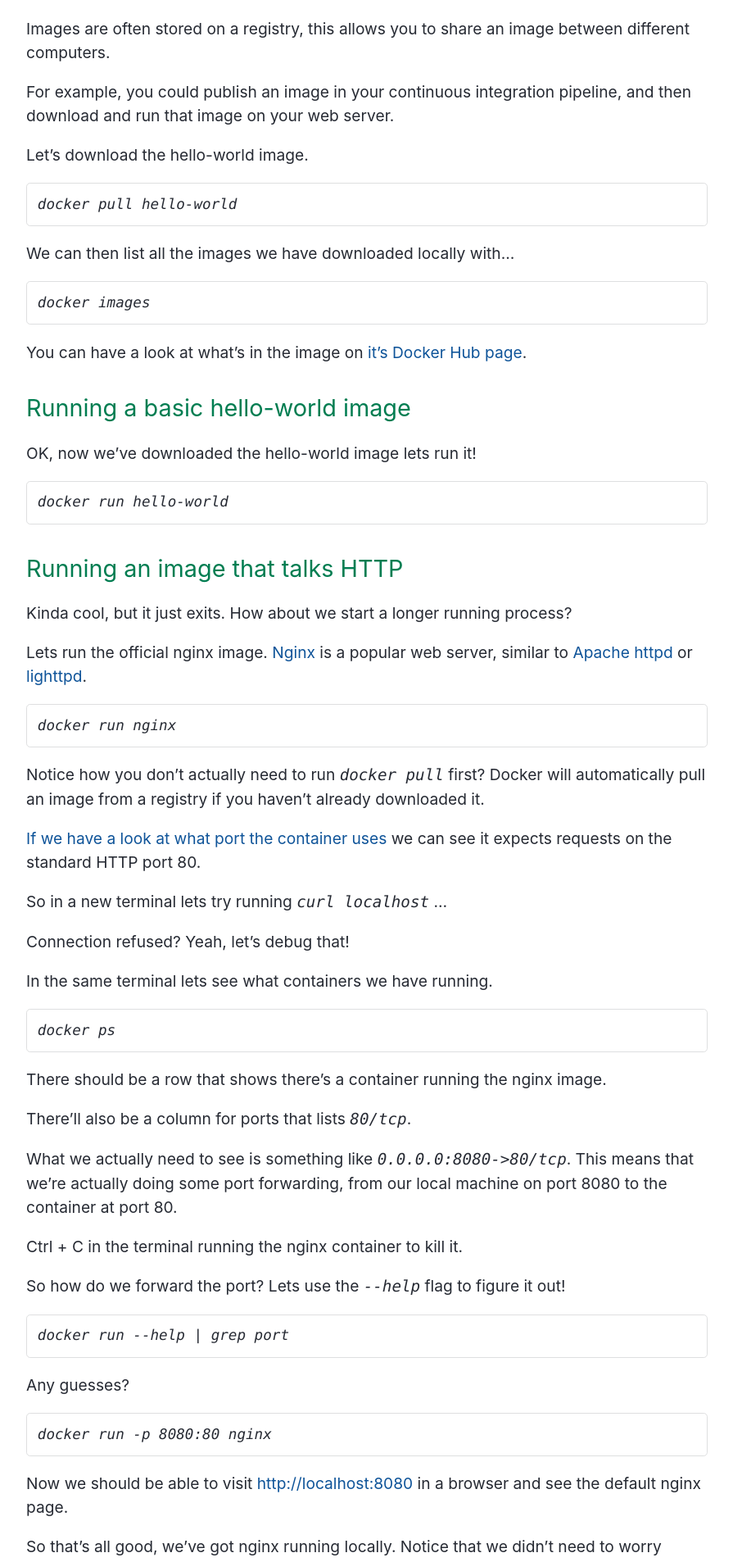
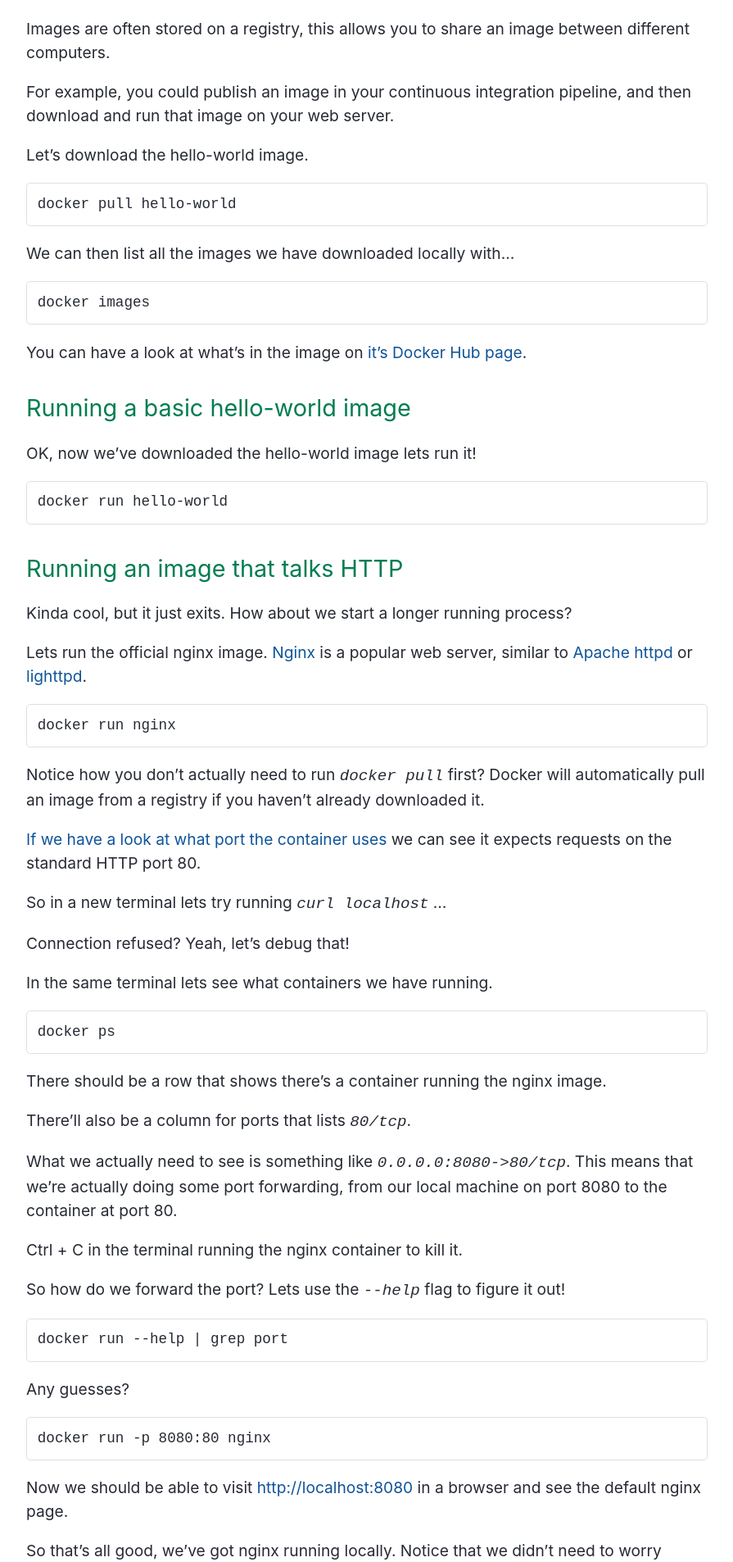
Before and after one commit to sjparkinson/uncomplicated.systems, a Jekyll site: the page built from _posts/2018-05-23-docker-101.md, in a window 1280 px wide. Shown: the part 1382-3288 px from the top of the page at 82% size, without its empty margins (192-1087 px from the left). Built offline with Jekyll 4.4.1, drawn with Linux system fonts in a browser that asks for light colours.

Commit message:
Update styles.scss

```diff
--- a/_includes/styles.scss
+++ b/_includes/styles.scss
@@ -158,8 +158,7 @@ main {
     margin-bottom: 1em;
   }
 
-  code {
-    font-family: Consolas, "Liberation Mono", Menlo, Courier, monospace;
+  :not(pre) > code {
     font-style: italic;
   }
 
@@ -167,7 +166,6 @@ main {
     padding: 0.8rem;
     margin-top: 0;
     margin-bottom: 1rem;
-    font: 1rem Consolas, "Liberation Mono", Menlo, Courier, monospace;
     word-wrap: normal;
     border: solid 1px $border-color;
     border-radius: 0.3rem;
```
